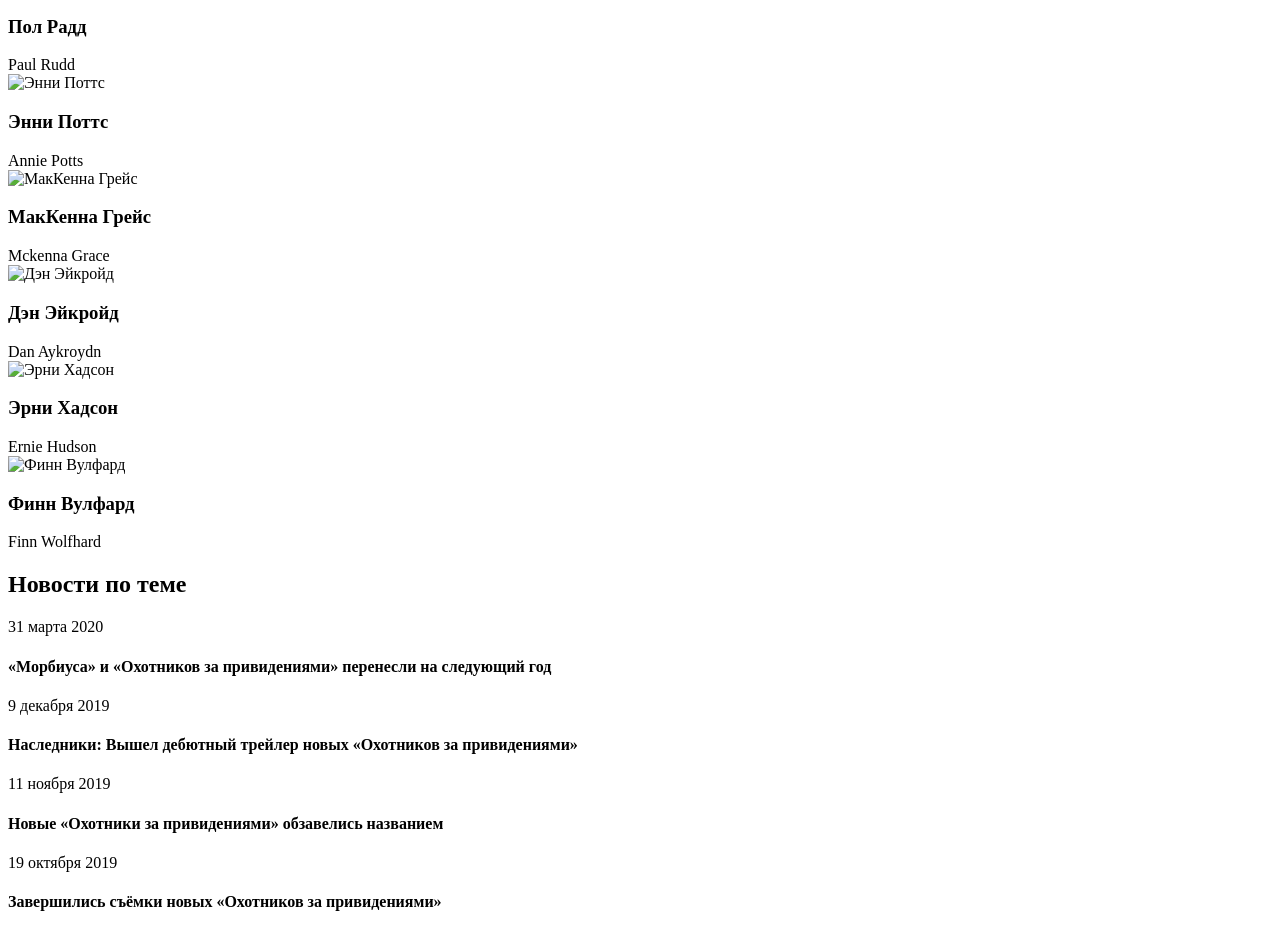
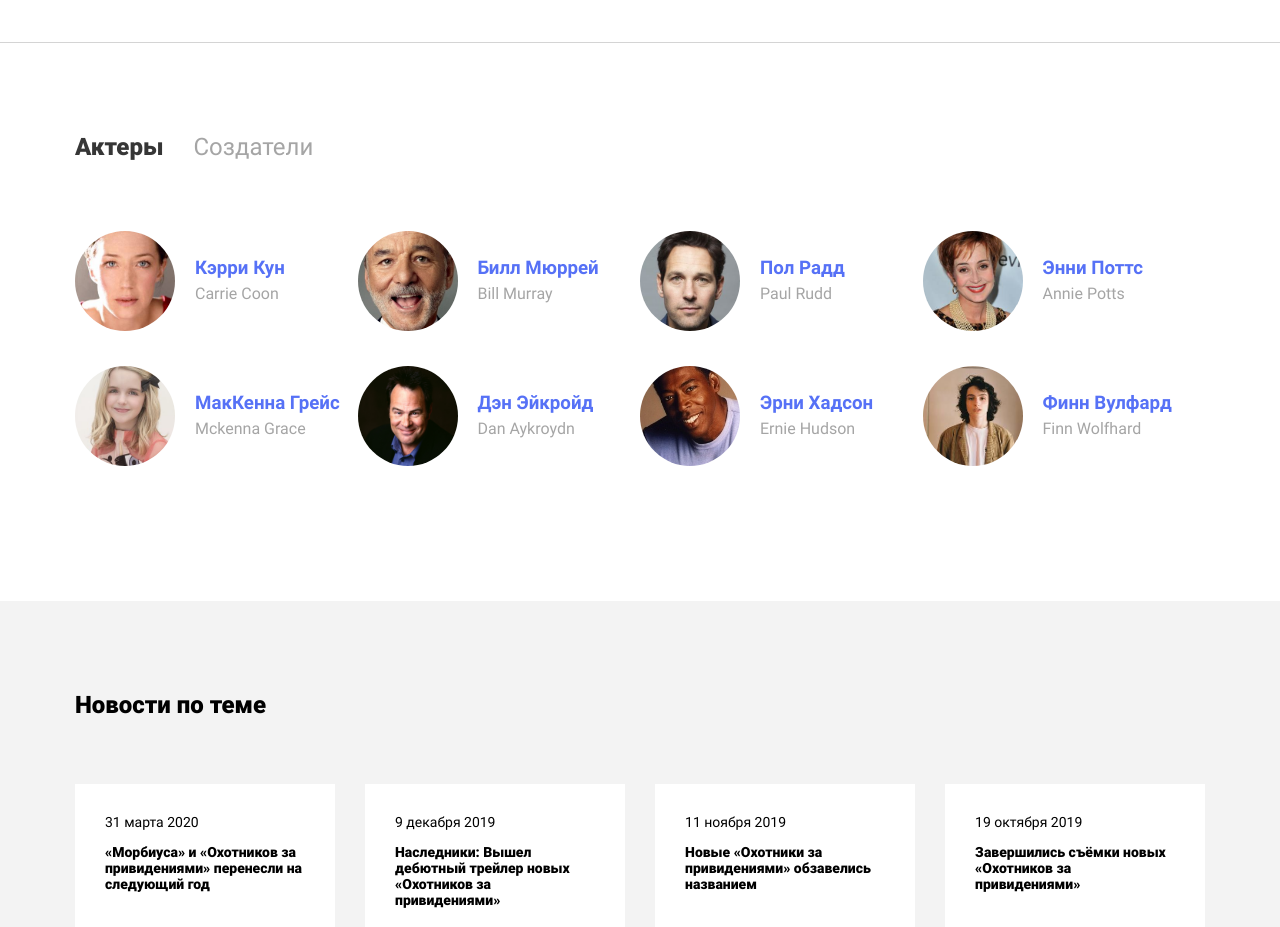
Before and after one commit to ZAWRusha/ghostbusters, a plain HTML site: page index.html in a window 1280 px wide. Shown: the part 763-1690 px from the top of the page. Drawn offline with Linux system fonts and the light colour scheme; the site is published under a folder, as on GitHub Pages, so addresses that start at the root find nothing.

Commit message:
Fix mistake (index.html)

```diff
--- a/index.html
+++ b/index.html
@@ -5,16 +5,16 @@
 	<meta charset="UTF-8">
 	<meta name="viewport" content="width=device-width, initial-scale=1.0">
 	<title>Охотники за приведениями: Наследники</title>
-	<link rel="stylesheet" href="/css/normalize.css">
-	<link rel="stylesheet" href="/css/jquery.fancybox.min.css">
-	<link rel="stylesheet" href="/css/swiper.min.css">
-	<link rel="stylesheet" href="/css/style.css">
+	<link rel="stylesheet" href="css/normalize.css">
+	<link rel="stylesheet" href="css/jquery.fancybox.min.css">
+	<link rel="stylesheet" href="css/swiper.min.css">
+	<link rel="stylesheet" href="css/style.css">
 </head>
 
 <body>
 
 	<header class="header">
-		<img src="/img/logo.png" alt="Logo: film" class="logo">
+		<img src="img/logo.png" alt="Logo: film" class="logo">
 		<div class="line"></div>
 		<div class="m-menu">
 			<input type="text" class="search-input" placeholder="Поиск по фильмам...">
@@ -31,7 +31,7 @@
 		</div>
 		<div class="mobile-buttons">
 			<button class="search-button">
-				<img src="/img/search-icon.svg" alt="search">
+				<img src="img/search-icon.svg" alt="search">
 			</button>
 			<button class="m-menu-button">
 				<span class="menu-line"></span>
@@ -46,9 +46,9 @@
 		<div class="container">
 			<div class="film-wrapper">
 				<div class="film-trailer">
-					<img src="/img/poster.jpg" alt="Poster" class="poster">
+					<img src="img/poster.jpg" alt="Poster" class="poster">
 					<a data-fancybox href="https://www.youtube.com/watch?v=o705uydkgew" class="trailer-button">
-						<img class="trailer-button-icon" src="/img/play.svg" alt="Play">
+						<img class="trailer-button-icon" src="img/play.svg" alt="Play">
 						<span class="trailer-button-text">Посмотреть трейлер</span>
 					</a>
 				</div>
@@ -122,7 +122,7 @@
 			</div>
 			<div class="tabs-content">
 				<div class="card">
-					<img src="/img/actors/1.png" alt="Кэрри Кун" class="card-image">
+					<img src="img/actors/1.png" alt="Кэрри Кун" class="card-image">
 					<div class="card-text">
 						<h3 class="name">Кэрри Кун</h3>
 						<div class="en-name">Carrie Coon</div>
@@ -130,7 +130,7 @@
 				</div>
 				<!-- /.card -->
 				<div class="card">
-					<img src="/img/actors/2.png" alt="Билл Мюррей" class="card-image">
+					<img src="img/actors/2.png" alt="Билл Мюррей" class="card-image">
 					<div class="card-text">
 						<h3 class="name">Билл Мюррей</h3>
 						<div class="en-name">Bill Murray</div>
@@ -138,7 +138,7 @@
 				</div>
 				<!-- /.card -->
 				<div class="card">
-					<img src="/img/actors/3.png" alt="Пол Радд" class="card-image">
+					<img src="img/actors/3.png" alt="Пол Радд" class="card-image">
 					<div class="card-text">
 						<h3 class="name">Пол Радд</h3>
 						<div class="en-name">Paul Rudd</div>
@@ -146,7 +146,7 @@
 				</div>
 				<!-- /.card -->
 				<div class="card">
-					<img src="/img/actors/4.png" alt="Энни Поттс" class="card-image">
+					<img src="img/actors/4.png" alt="Энни Поттс" class="card-image">
 					<div class="card-text">
 						<h3 class="name">Энни Поттс</h3>
 						<div class="en-name">Annie Potts</div>
@@ -154,7 +154,7 @@
 				</div>
 				<!-- /.card -->
 				<div class="card">
-					<img src="/img/actors/5.png" alt="МакКенна Грейс" class="card-image">
+					<img src="img/actors/5.png" alt="МакКенна Грейс" class="card-image">
 					<div class="card-text">
 						<h3 class="name">МакКенна Грейс</h3>
 						<div class="en-name">Mckenna Grace</div>
@@ -162,7 +162,7 @@
 				</div>
 				<!-- /.card -->
 				<div class="card">
-					<img src="/img/actors/6.jpg" alt="Дэн Эйкройд" class="card-image">
+					<img src="img/actors/6.jpg" alt="Дэн Эйкройд" class="card-image">
 					<div class="card-text">
 						<h3 class="name">Дэн Эйкройд</h3>
 						<div class="en-name">Dan Aykroydn</div>
@@ -170,7 +170,7 @@
 				</div>
 				<!-- /.card -->
 				<div class="card">
-					<img src="/img/actors/7.png" alt="Эрни Хадсон" class="card-image">
+					<img src="img/actors/7.png" alt="Эрни Хадсон" class="card-image">
 					<div class="card-text">
 						<h3 class="name">Эрни Хадсон</h3>
 						<div class="en-name">Ernie Hudson</div>
@@ -178,7 +178,7 @@
 				</div>
 				<!-- /.card -->
 				<div class="card">
-					<img src="/img/actors/8.png" alt="Финн Вулфард" class="card-image">
+					<img src="img/actors/8.png" alt="Финн Вулфард" class="card-image">
 					<div class="card-text">
 						<h3 class="name">Финн Вулфард</h3>
 						<div class="en-name">Finn Wolfhard</div>
@@ -215,10 +215,10 @@
 		</div>
 	</section>
 
-	<script src="/js/jquery-3.5.1.min.js"></script>
-	<script src="/js/jquery.fancybox.min.js"></script>
-	<script src="/js/swiper.min.js"></script>
-	<script src="/js/main.js"></script>
+	<script src="js/jquery-3.5.1.min.js"></script>
+	<script src="js/jquery.fancybox.min.js"></script>
+	<script src="js/swiper.min.js"></script>
+	<script src="js/main.js"></script>
 </body>
 
 </html>
```
